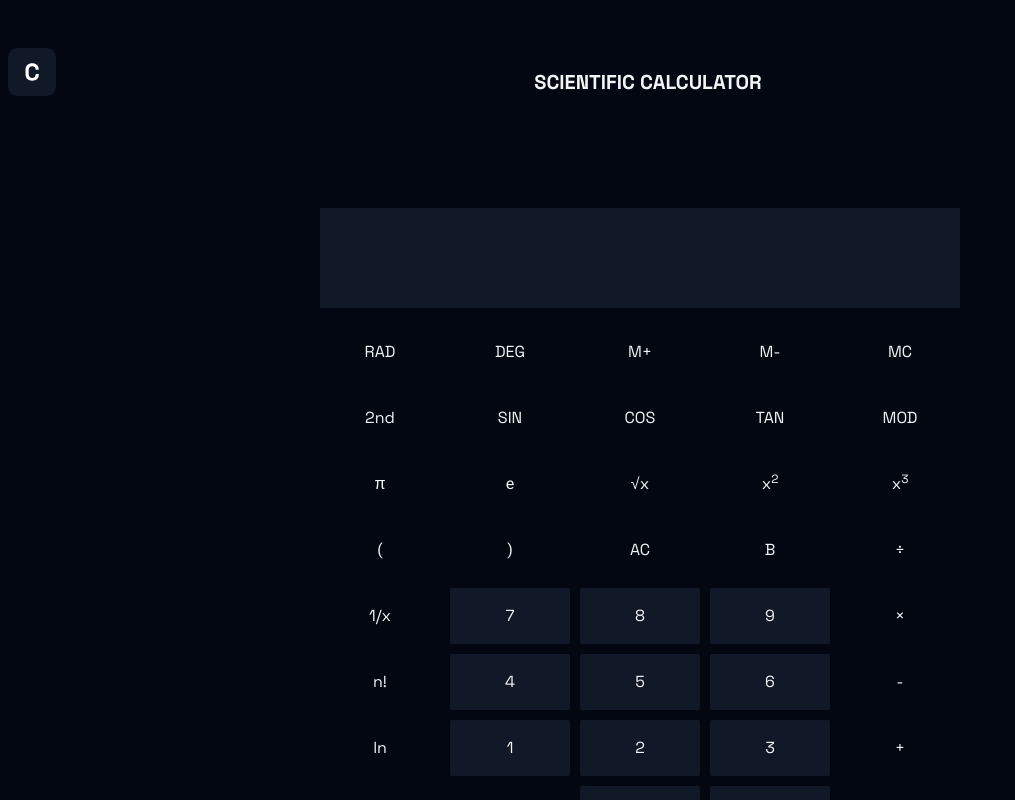
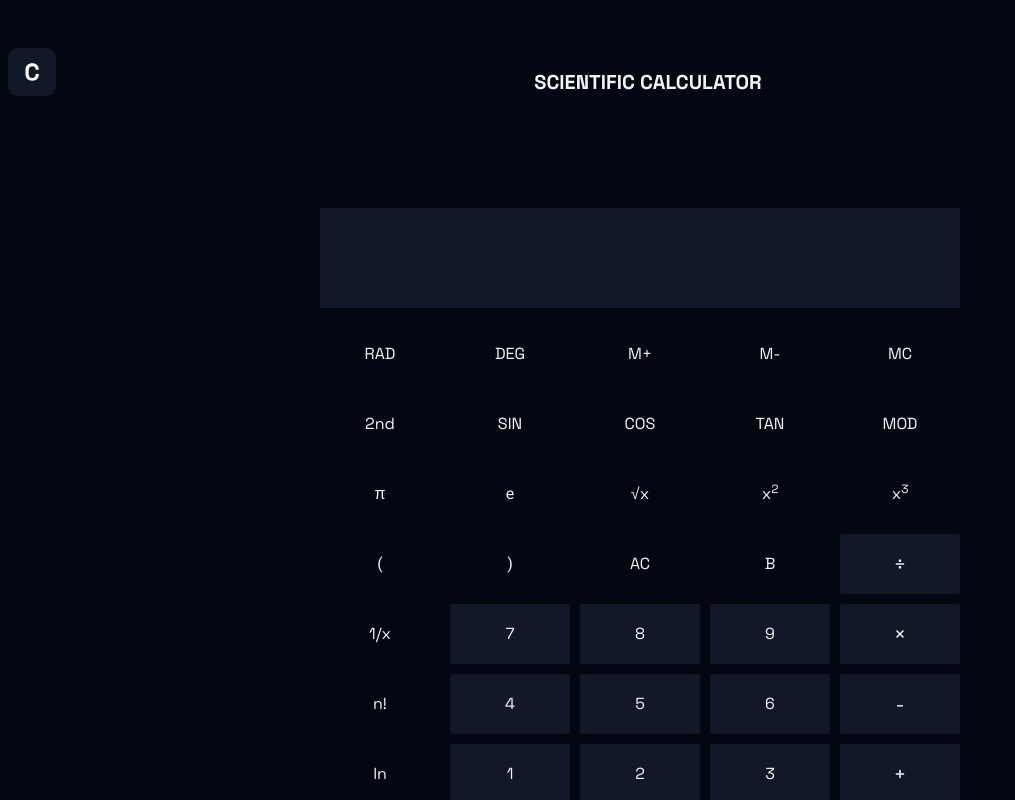
Before and after one commit to blueorionn/calculator, a Next.js app: page /scientific in a window 1280 px wide. Shown: the top 800 px of the page, without its empty margins (0-1015 px from the left). Built offline with nearby package versions, Linux system fonts and the light colour scheme.

Commit message:
add operator buttons

```diff
--- a/src/calculators/scientific/ScientificCalculator.tsx
+++ b/src/calculators/scientific/ScientificCalculator.tsx
@@ -1,5 +1,11 @@
 import { Space_Grotesk, Roboto } from "next/font/google";
 import { DigitButton, PeriodButton } from "./components/DigitButton";
+import {
+  AdditionButton,
+  SubtractionButton,
+  MultiplicationButton,
+  DivisionButton,
+} from "./components/OperatorButtons";
 
 const spaceGrotesk = Space_Grotesk({ subsets: ["latin"] });
 const roboto = Roboto({ subsets: ["latin"], weight: "400" });
@@ -64,28 +70,28 @@ export default function ScientificCalculator() {
                 </button>
                 <button type="button">AC</button>
                 <button type="button">B</button>
-                <button type="button">&divide;</button>
+                <DivisionButton />
               </div>
               <div aria-label="row_one" className="grid grid-cols-5 gap-2.5">
                 <button type="button">1/x</button>
                 <DigitButton digit={7} />
                 <DigitButton digit={8} />
                 <DigitButton digit={9} />
-                <button type="button">&times;</button>
+                <MultiplicationButton />
               </div>
               <div aria-label="row_one" className="grid grid-cols-5 gap-2.5">
                 <button type="button">n!</button>
                 <DigitButton digit={4} />
                 <DigitButton digit={5} />
                 <DigitButton digit={6} />
-                <button type="button">-</button>
+                <SubtractionButton />
               </div>
               <div aria-label="row_one" className="grid grid-cols-5 gap-2.5">
                 <button type="button">ln</button>
                 <DigitButton digit={1} />
                 <DigitButton digit={2} />
                 <DigitButton digit={3} />
-                <button type="button">+</button>
+                <AdditionButton />
               </div>
               <div aria-label="row_one" className="grid grid-cols-5 gap-2.5">
                 <button type="button">lg</button>
--- /dev/null
+++ b/src/calculators/scientific/components/OperatorButtons.tsx
@@ -0,0 +1,68 @@
+import { Space_Grotesk } from "next/font/google";
+
+const spaceGrotesk = Space_Grotesk({ subsets: ["latin"] });
+
+export function AdditionButton() {
+  return (
+    <>
+      <button
+        type="button"
+        className="bg-gray-900 flex justify-center items-center rounded-sm py-4 hover:bg-gray-800 transition-all duration-100"
+      >
+        <span className={`${spaceGrotesk.className} text-xl`}>+</span>
+      </button>
+    </>
+  );
+}
+
+export function SubtractionButton() {
+  return (
+    <>
+      <button
+        type="button"
+        className="bg-gray-900 flex justify-center items-center rounded-sm py-4 hover:bg-gray-800 transition-all duration-100"
+      >
+        <span className={`${spaceGrotesk.className} text-xl`}>-</span>
+      </button>
+    </>
+  );
+}
+
+export function MultiplicationButton() {
+  return (
+    <>
+      <button
+        type="button"
+        className="bg-gray-900 flex justify-center items-center rounded-sm py-4 hover:bg-gray-800 transition-all duration-100"
+      >
+        <span className={`${spaceGrotesk.className} text-xl`}>&times;</span>
+      </button>
+    </>
+  );
+}
+
+export function DivisionButton() {
+  return (
+    <>
+      <button
+        type="button"
+        className="bg-gray-900 flex justify-center items-center rounded-sm py-4 hover:bg-gray-800 transition-all duration-100"
+      >
+        <span className={`${spaceGrotesk.className} text-xl`}>&divide;</span>
+      </button>
+    </>
+  );
+}
+
+export function PlusMinusButton() {
+  return (
+    <>
+      <button
+        type="button"
+        className="bg-gray-900 flex justify-center items-center rounded-sm py-4 hover:bg-gray-800 transition-all duration-100"
+      >
+        <span className={`${spaceGrotesk.className} text-xl`}>&plusmn;</span>
+      </button>
+    </>
+  );
+}
```
